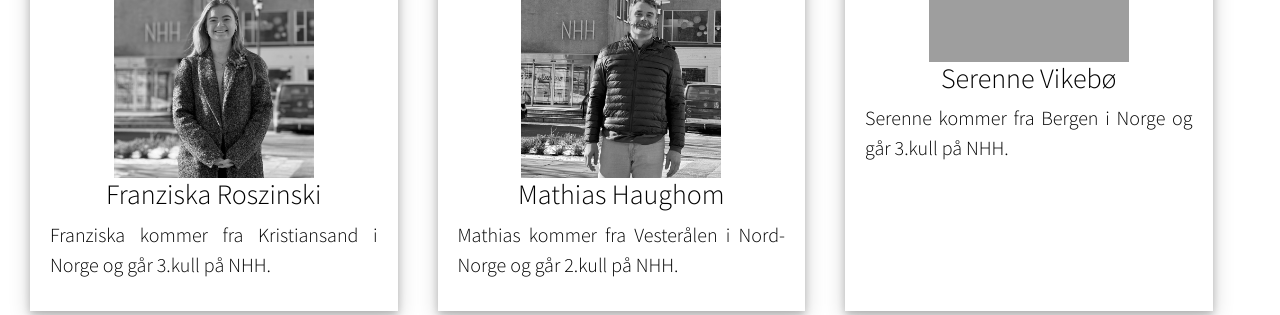
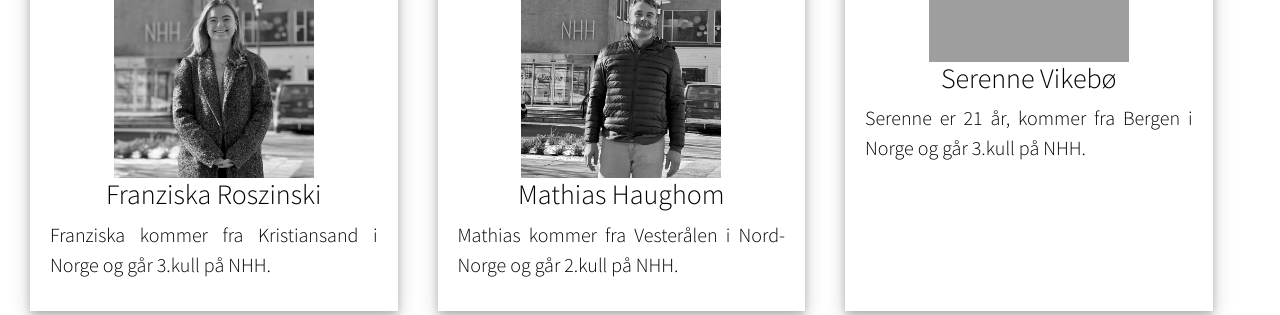
Before and after one commit to s222207/FOR19_NHH_GRP2, a Flask app: template carbon_app/templates/home.html in a window 1280 px wide. Shown: the part 1494-1809 px from the top of the page. Run offline with Flask 2, Linux system fonts and the light colour scheme; the template is opened without the code that fills it, so the values that code supplies are empty; grey boxes are pictures that could not be loaded.

Commit message:
Update home.html

```diff
--- a/carbon_app/templates/home.html
+++ b/carbon_app/templates/home.html
@@ -91,7 +91,7 @@
                 <img class="img_developer" src="static/images/IMG_2533.jpeg" style="width:200px;" alt="Bilde av Serenne Vikebø">
                 <h3>Serenne Vikebø</h3>
                 <p>
-                    Serenne kommer fra Bergen i Norge og går 3.kull på NHH.
+                    Serenne er 21 år, kommer fra Bergen i Norge og går 3.kull på NHH.
                 </p>
                 </div>
              </div>
```
